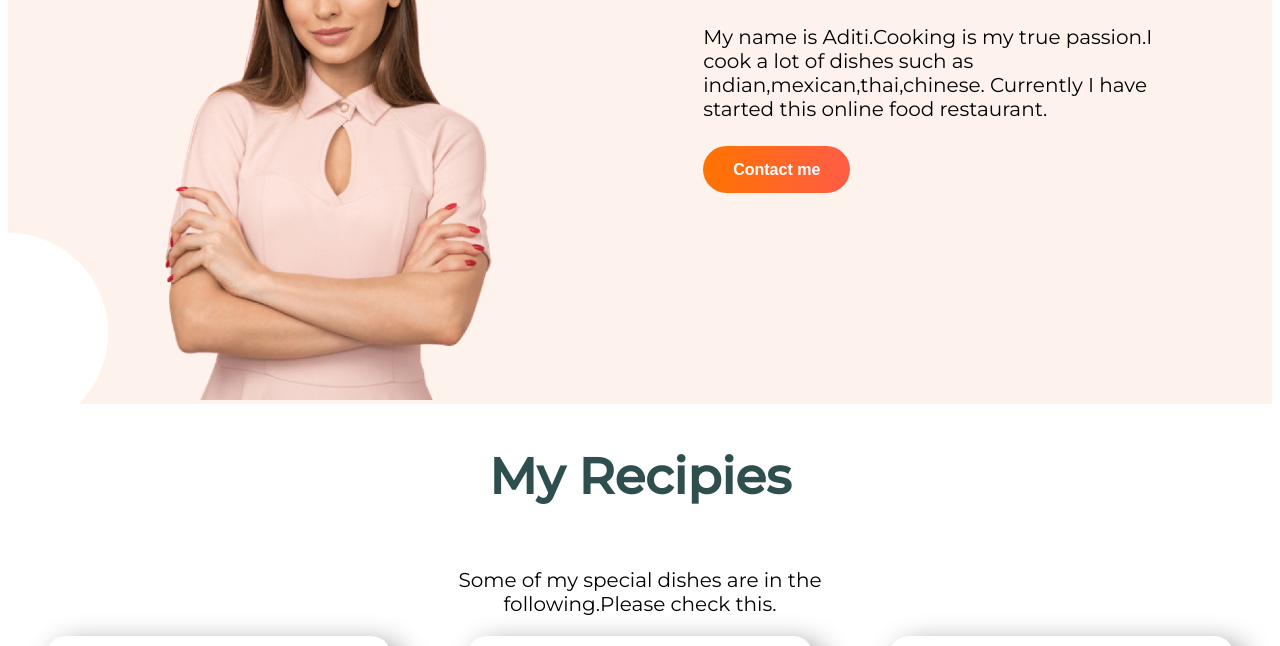
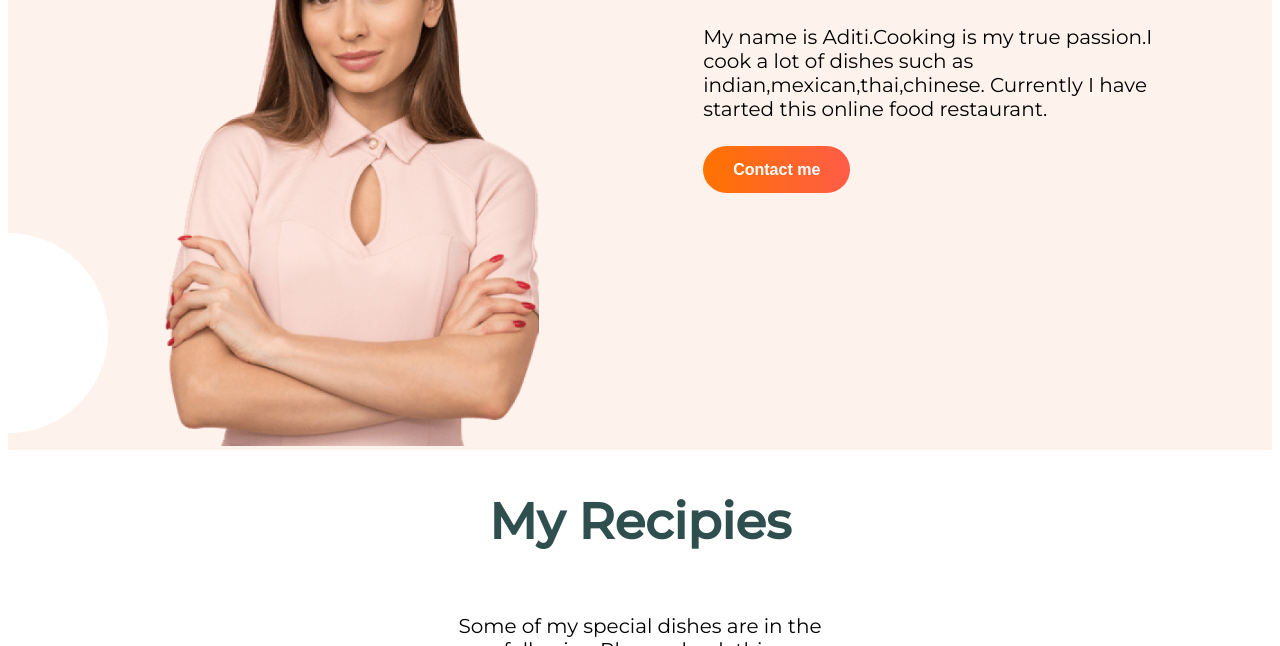
Before and after one commit to aditi315/food-network, a plain HTML site: page index.html in a window 1280 px wide. Shown: the part 660-1306 px from the top of the page. Drawn offline with Linux system fonts and the light colour scheme.

Commit message:
picture added

```diff
--- a/index.html
+++ b/index.html
@@ -23,7 +23,7 @@
     </section>
     <section class="about-me flexible-container">
         <div class="half-width">
-            <img src="images/female/Person Image.png" alt="">
+            <img src="images/female/Person Image1.png" alt="">
         </div>
         <div class="half-width">
             <h1>About Me</h1>
--- a/style.css
+++ b/style.css
@@ -41,7 +41,7 @@ h4{
     padding-right:8%;
 }
 .half-width img{
-    width: 70%;
+    width: 80%;
     margin-left:20%;
 
 }
```
Also changed, not shown: images/female/Person Image1.png (added).
